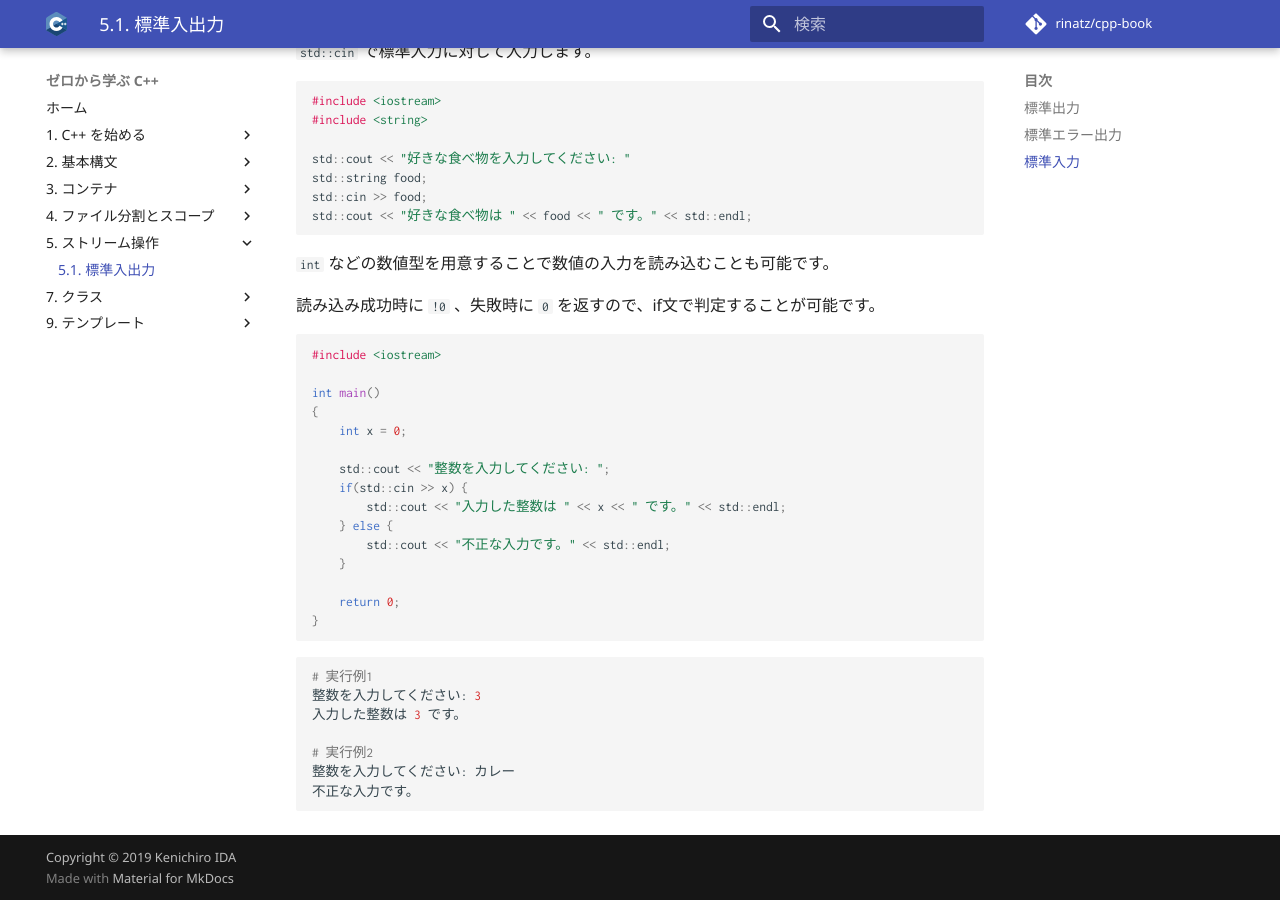
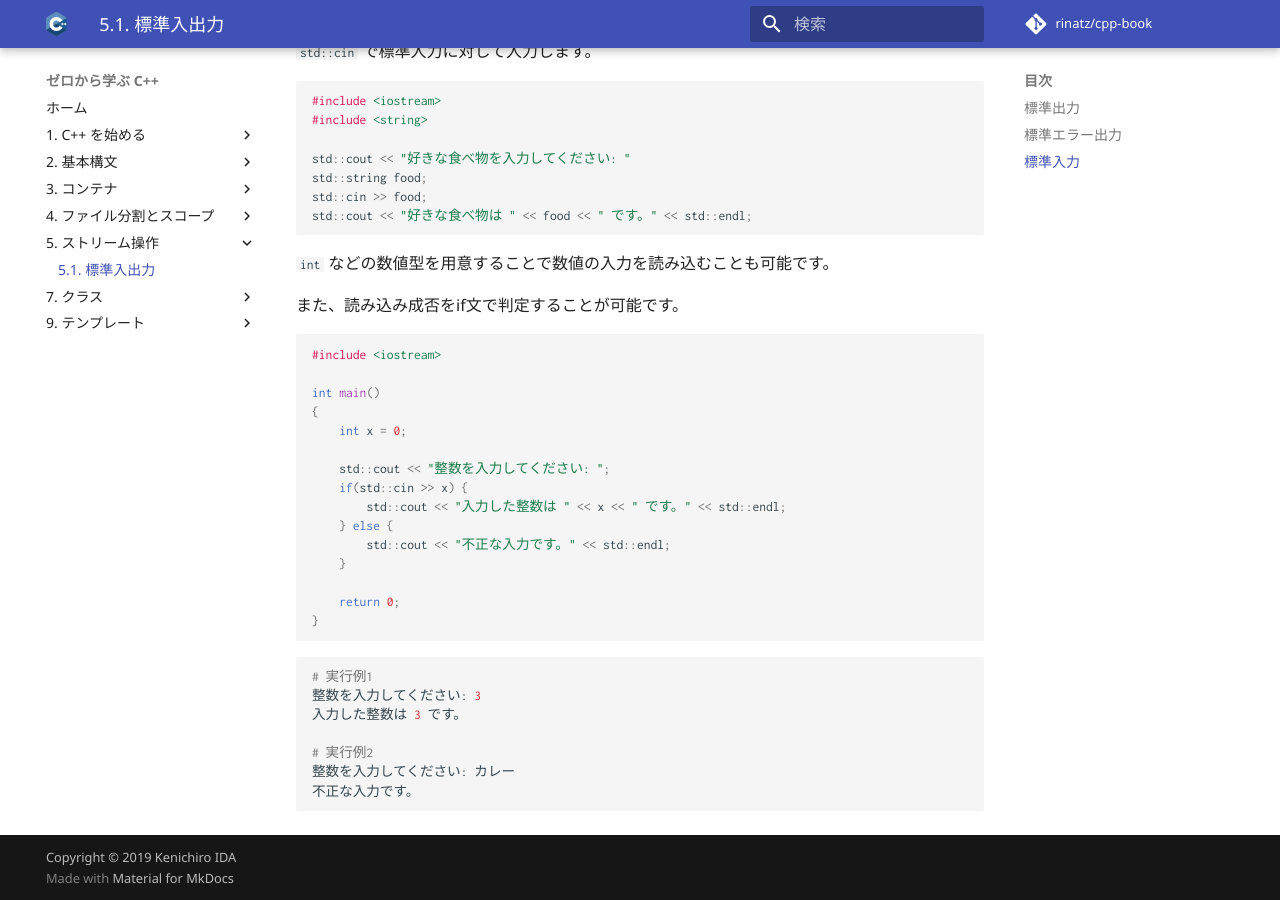
Before and after one commit to rinatz/cpp-book, an MkDocs documentation site: the page built from docs/ch05-01-standard-inout.md, in a window 1280 px wide and 900 px high, scrolled down 918 px. Built offline with MkDocs 1.6.1 and Material for MkDocs 9.7.7, drawn with Linux system fonts in a browser that asks for light colours; comment, search, counter and statistics services are not loaded.

Commit message:
Polish sentence

````diff
--- a/docs/ch05-01-standard-inout.md
+++ b/docs/ch05-01-standard-inout.md
@@ -48,7 +48,7 @@ std::cout << "好きな食べ物は " << food << " です。" << std::endl;
 
 `int` などの数値型を用意することで数値の入力を読み込むことも可能です。
 
-読み込み成功時に `!0` 、失敗時に `0` を返すので、if文で判定することが可能です。
+また、読み込み成否をif文で判定することが可能です。
 
 ```cpp
 #include <iostream>
````
